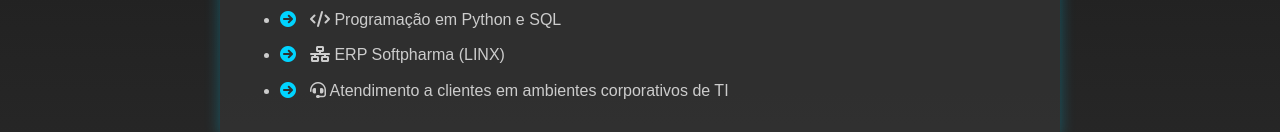
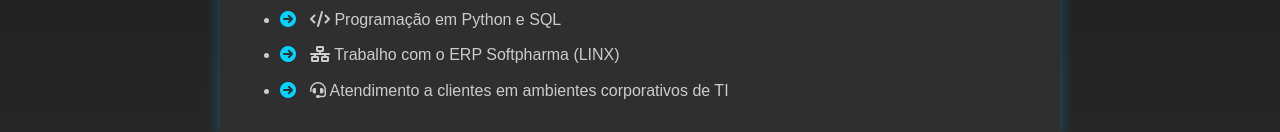
Before and after one commit to MtSulzbacher/Portfolio, a plain HTML site: page formacao.html in a window 1280 px wide. Shown: the part 260-392 px from the top of the page. Drawn offline with Linux system fonts and the light colour scheme.

Commit message:
Update formacao.html

```diff
--- a/formacao.html
+++ b/formacao.html
@@ -60,7 +60,7 @@
               Consultas
             </li>
             <li><i class="fas fa-code"></i> Programação em Python e SQL</li>
-            <li><i class="fas fa-network-wired"></i> ERP Softpharma (LINX)</li>
+            <li><i class="fas fa-network-wired"></i> Trabalho com o ERP Softpharma (LINX)</li>
             <li>
               <i class="fas fa-headset"></i> Atendimento a clientes em ambientes
               corporativos de TI
```
